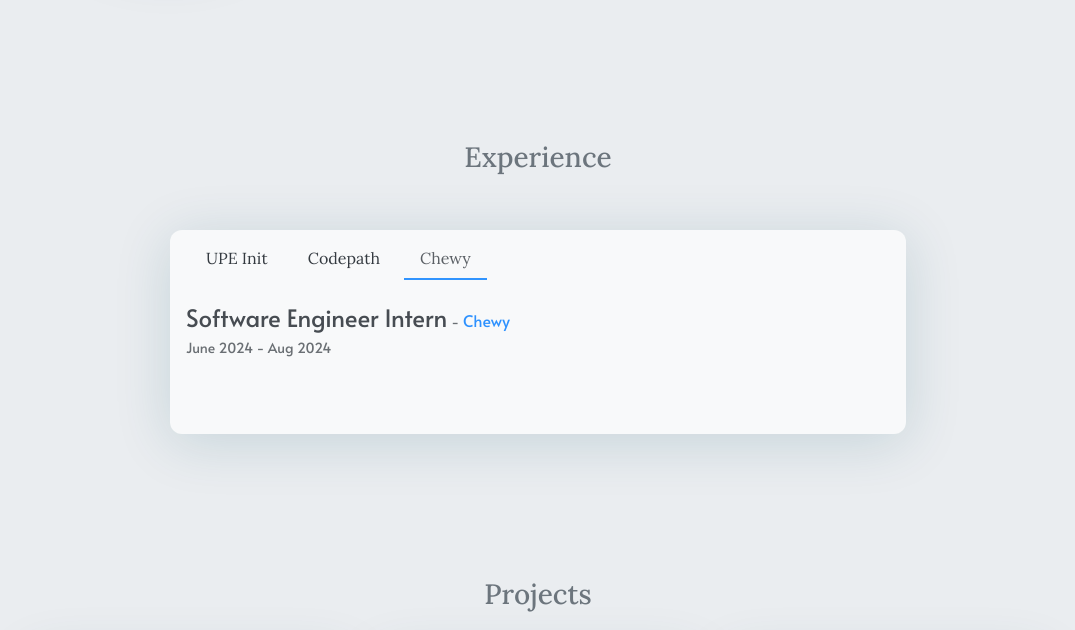
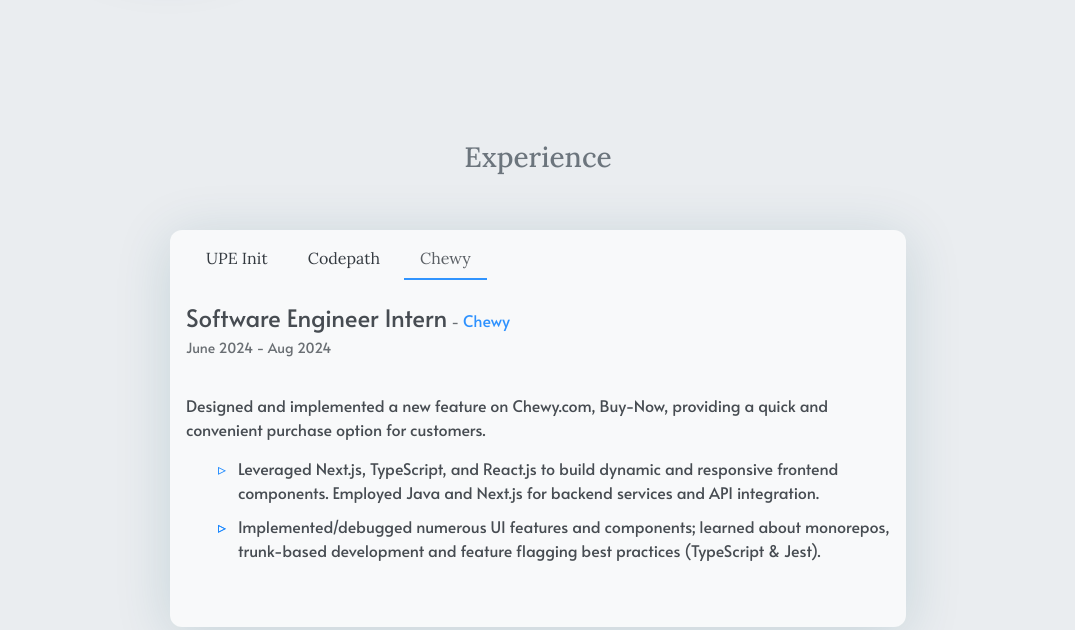
Before and after one commit to atouze7/Portfolio, a website: page index.html in a window 1280 px wide. Both pictures are taken after a click on the tab "Chewy". Shown: the part 1235-1865 px from the top of the page, without its empty margins (102-1177 px from the left). Drawn offline with Linux system fonts and the light colour scheme.

Commit message:
Resume Change

```diff
--- a/index.html
+++ b/index.html
@@ -268,11 +268,11 @@
 </div>
 </div>
 <div class="pt-2">
-<!--<p>Build passport OCR, car number plate blur system using python. Also create sentiment analysis reports and Data visualization reports using python. Developed a performance overview dashboard for clients using Business Intelligence tools.</p>-->
- <!--<ul>
-<li>Lead backend developer for a product.</li>
-<li>Created a frontend design for a product.</li>
-</ul> -->
+<p>Designed and implemented a new feature on Chewy.com, Buy-Now, providing a quick and convenient purchase option for customers.</p>
+<ul>
+<li>Leveraged Next.js, TypeScript, and React.js to build dynamic and responsive frontend components. Employed Java and Next.js for backend services and API integration. <li>
+<li>Implemented/debugged numerous UI features and components; learned about monorepos, trunk-based development and feature flagging best practices (TypeScript & Jest).</li>
+</ul>
 </div>
 </div>
 <div class="tab-pane fade bg-transparent" role="tabpanel" id="pills-Netflix-June-2017---Nov-2019" aria-labelledby="pills-Netflix-June-2017---Nov-2019-tab">
```
